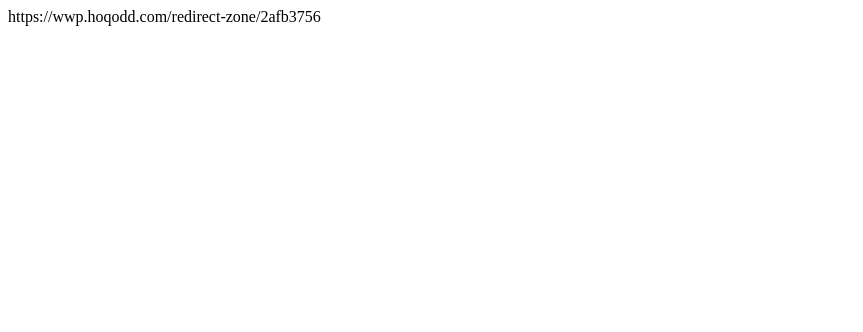
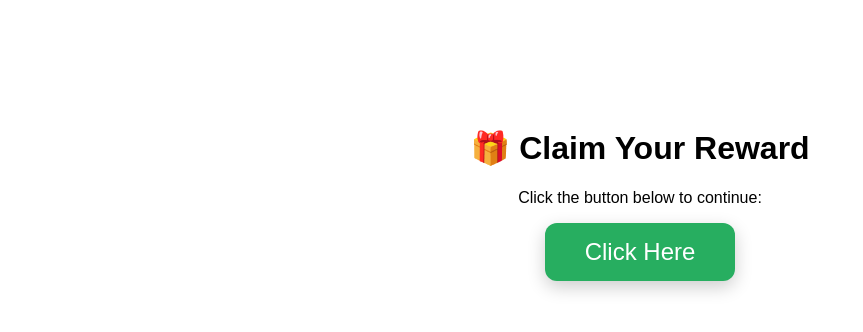
Before and after one commit to jivan941/livenews24, a plain HTML site: page index.html in a window 1280 px wide. Shown: the whole page, without its empty margins (0-863 px from the left). Drawn offline with Linux system fonts and the light colour scheme.

Commit message:
Update index.html

```diff
--- a/index.html
+++ b/index.html
@@ -1 +1,37 @@
-https://wwp.hoqodd.com/redirect-zone/2afb3756
+<!DOCTYPE html>
+<html lang="en">
+<head>
+  <meta charset="UTF-8">
+  <title>Get Reward</title>
+  <style>
+    body {
+      background-color: #fff;
+      font-family: sans-serif;
+      text-align: center;
+      padding-top: 100px;
+    }
+
+    .click-btn {
+      font-size: 24px;
+      padding: 15px 40px;
+      background-color: #27ae60;
+      color: white;
+      border: none;
+      border-radius: 12px;
+      cursor: pointer;
+      box-shadow: 0 6px 18px rgba(0,0,0,0.2);
+    }
+
+    .click-btn:hover {
+      background-color: #219150;
+    }
+  </style>
+</head>
+<body>
+
+  <h1>🎁 Claim Your Reward</h1>
+  <p>Click the button below to continue:</p>
+  <button class="click-btn" onclick="window.location.href='https://wwp.hoqodd.com/redirect-zone/2afb3756'">Click Here</button>
+
+</body>
+</html>
```
